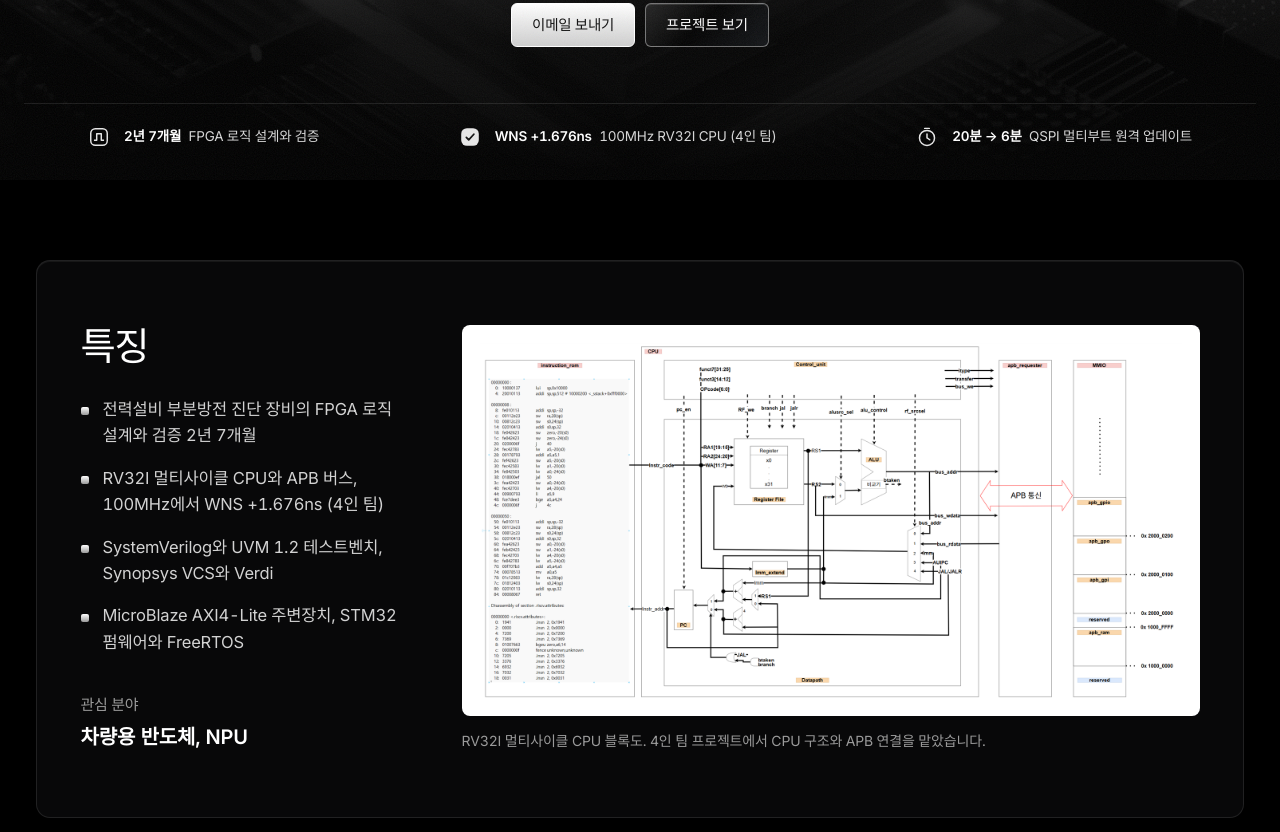
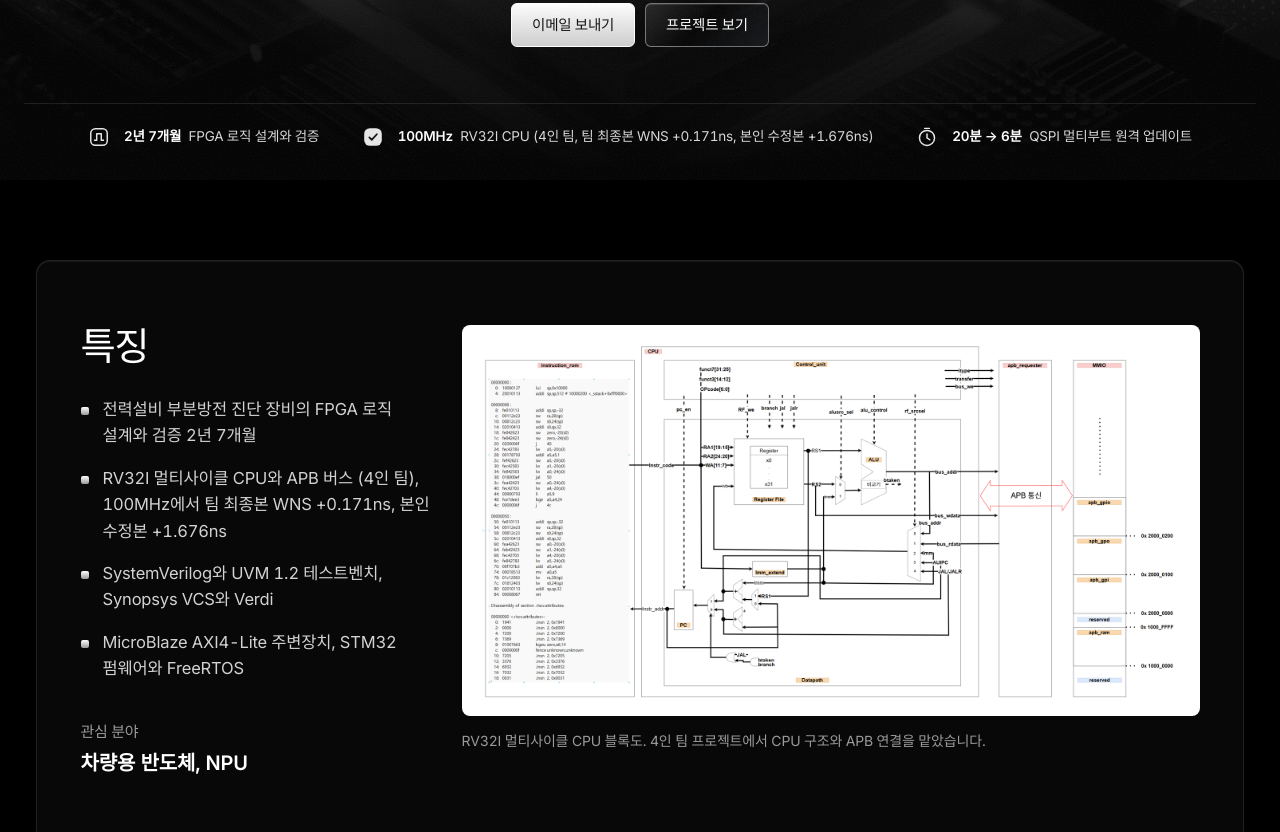
Before and after one commit to Gigwangwakeup/Gigwangwakeup.github.io, a plain HTML site: page index.html in a window 1280 px wide. Shown: the part 620-1452 px from the top of the page. Drawn offline with Linux system fonts and the light colour scheme; a web font is replaced by a local one.

Commit message:
Show both team and own WNS for the RV32I CPU

```diff
--- a/index.html
+++ b/index.html
@@ -59,7 +59,7 @@
         </p>
         <p class="stat appear appear--stat" style="--d:1.28s">
           <svg class="stat-icon" viewBox="0 0 24 24" aria-hidden="true"><rect x="2.4" y="2.4" width="19.2" height="19.2" rx="6.2" fill="currentColor"/><path d="M8 12.5l2.6 2.6L16.2 9" fill="none" stroke="#111" stroke-width="1.9" stroke-linecap="round" stroke-linejoin="round"/></svg>
-          <span><b>WNS +1.676ns</b> 100MHz RV32I CPU (4인 팀)</span>
+          <span><b>100MHz</b> RV32I CPU (4인 팀, 팀 최종본 WNS +0.171ns, 본인 수정본 +1.676ns)</span>
         </p>
         <p class="stat appear appear--stat" style="--d:1.44s">
           <svg class="stat-icon" viewBox="0 0 24 24" aria-hidden="true"><circle cx="12" cy="13" r="8.2" fill="none" stroke="currentColor" stroke-width="1.6"/><path d="M12 8.6V13l3 2M9.5 2.6h5" fill="none" stroke="currentColor" stroke-width="1.6" stroke-linecap="round"/></svg>
--- a/projects.js
+++ b/projects.js
@@ -17,7 +17,7 @@ const profile = {
 // 첫 화면의 특징 목록
 const features = [
   "전력설비 부분방전 진단 장비의 FPGA 로직 설계와 검증 2년 7개월",
-  "RV32I 멀티사이클 CPU와 APB 버스, 100MHz에서 WNS +1.676ns (4인 팀)",
+  "RV32I 멀티사이클 CPU와 APB 버스 (4인 팀), 100MHz에서 팀 최종본 WNS +0.171ns, 본인 수정본 +1.676ns",
   "SystemVerilog와 UVM 1.2 테스트벤치, Synopsys VCS와 Verdi",
   "MicroBlaze AXI4-Lite 주변장치, STM32 펌웨어와 FreeRTOS",
 ];
```
